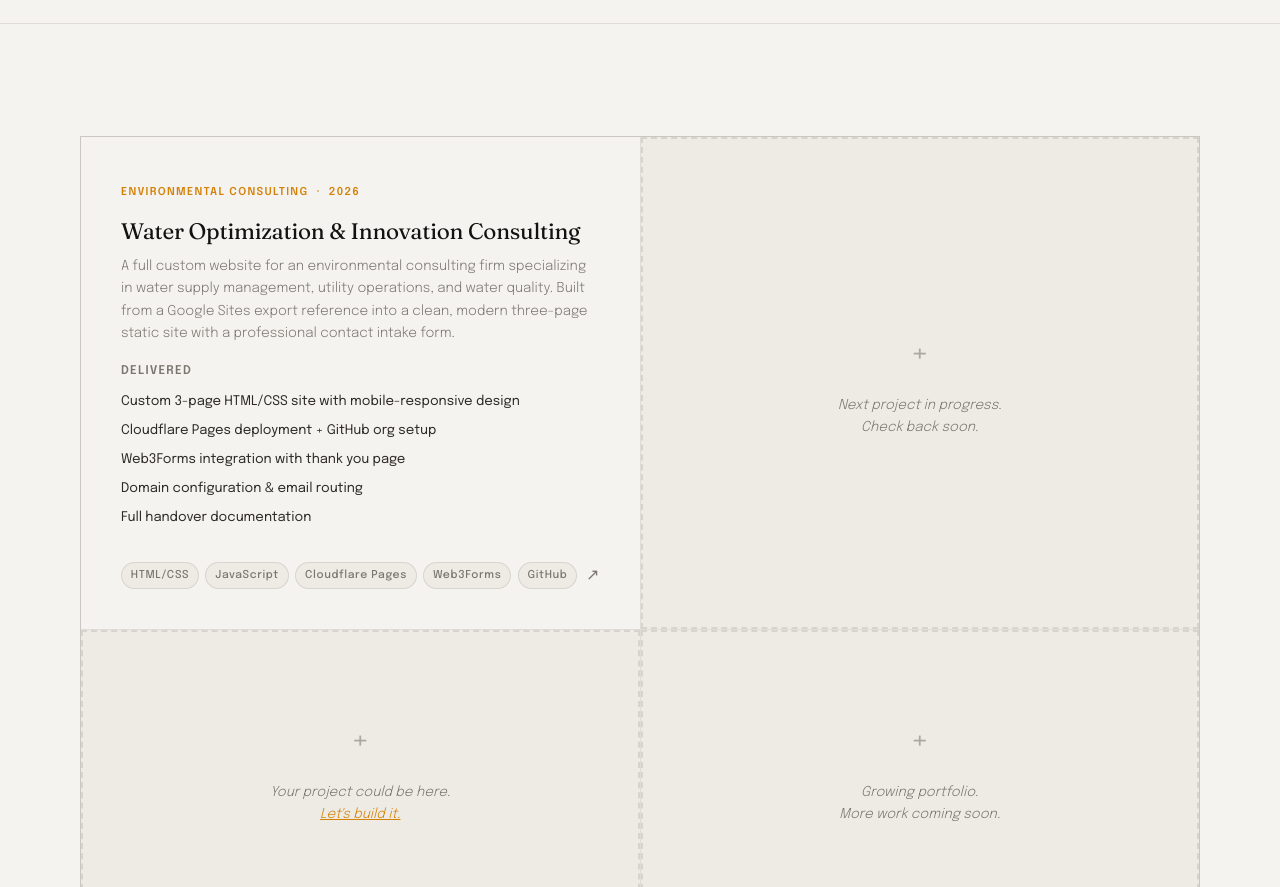
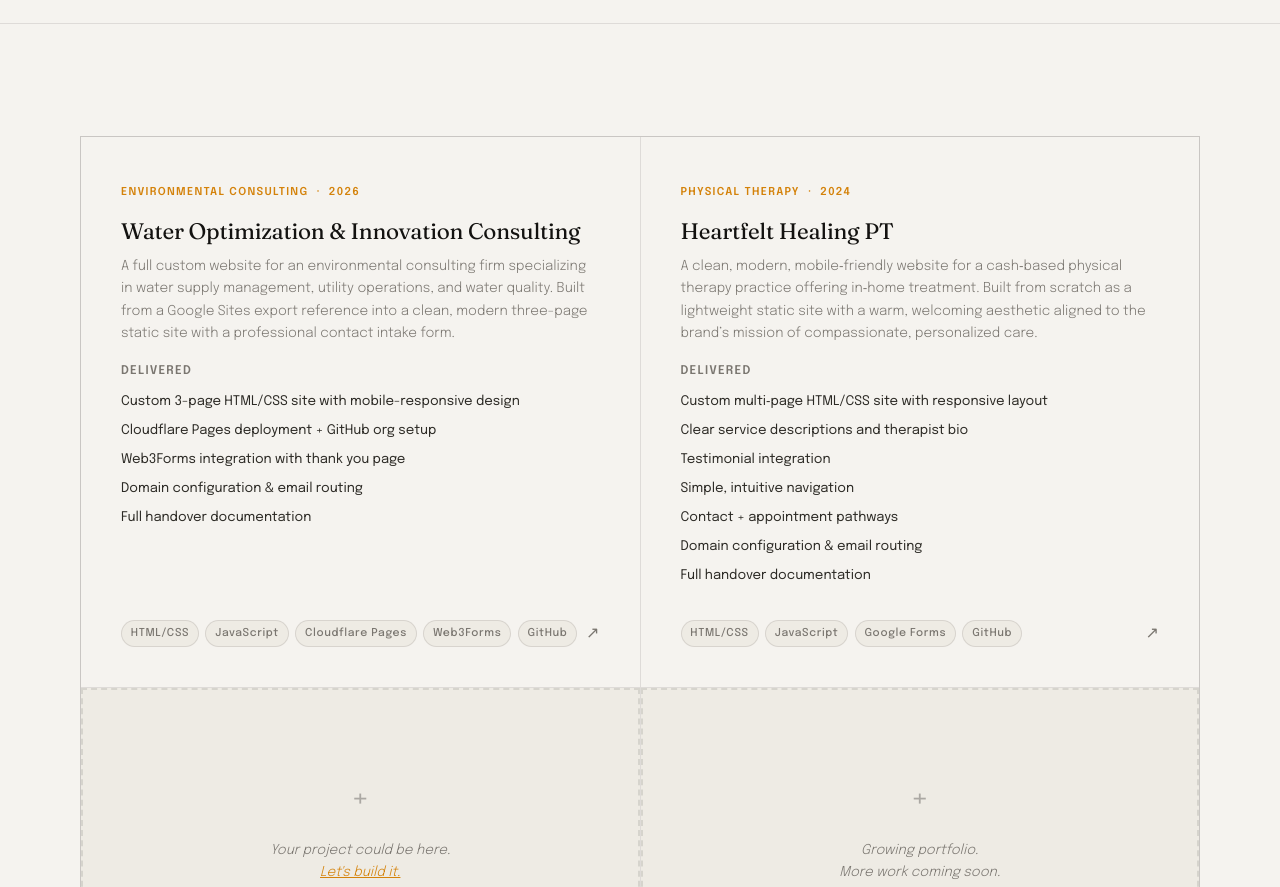
Before and after one commit to lancyhq/site, a plain HTML site: page src/work.html in a window 1280 px wide. Shown: the part 380-1267 px from the top of the page. Drawn offline with Linux system fonts and the light colour scheme.

Commit message:
Update work.html

```diff
--- a/src/work.html
+++ b/src/work.html
@@ -66,11 +66,33 @@
           </div>
         </div>
 
-        <!-- Placeholder 1 -->
-        <div class="work-card placeholder">
-          <div>
-            <div class="placeholder-icon">+</div>
-            <p class="placeholder-text">Next project in progress.<br>Check back soon.</p>
+        <!-- Project 1 -->
+        <div class="work-card" style="min-height: 340px;">
+          <div class="work-card-top">
+            <div class="work-tag">Physical Therapy &nbsp;·&nbsp; 2024</div>
+            <h3>Heartfelt Healing PT</h3>
+            <p>A clean, modern, mobile‑friendly website for a cash‑based physical therapy practice offering in‑home treatment. Built from scratch as a lightweight static site with a warm, welcoming aesthetic aligned to the brand’s mission of compassionate, personalized care.</p>
+            <div style="margin-top: 1rem;">
+              <div style="display: flex; flex-direction: column; gap: 0.4rem;">
+                <div style="font-size: 0.75rem; color: var(--mid); font-weight: 600; letter-spacing: 0.1em; text-transform: uppercase; margin-bottom: 0.25rem;">Delivered</div>
+                <div style="font-size: 0.83rem; color: var(--ink-3);">Custom multi‑page HTML/CSS site with responsive layout</div>
+                <div style="font-size: 0.83rem; color: var(--ink-3);">Clear service descriptions and therapist bio</div>
+                <div style="font-size: 0.83rem; color: var(--ink-3);">Testimonial integration</div>
+                <div style="font-size: 0.83rem; color: var(--ink-3);">Simple, intuitive navigation</div>
+                <div style="font-size: 0.83rem; color: var(--ink-3);">Contact + appointment pathways</div>
+                <div style="font-size: 0.83rem; color: var(--ink-3);">Domain configuration &amp; email routing</div>
+                <div style="font-size: 0.83rem; color: var(--ink-3);">Full handover documentation</div>
+              </div>
+            </div>
+          </div>
+          <div class="work-card-bottom">
+            <div class="work-stack">
+              <span class="stack-tag">HTML/CSS</span>
+              <span class="stack-tag">JavaScript</span>
+              <span class="stack-tag">Google Forms</span>
+              <span class="stack-tag">GitHub</span>
+            </div>
+            <span class="work-arrow">↗</span>
           </div>
         </div>
 
```
